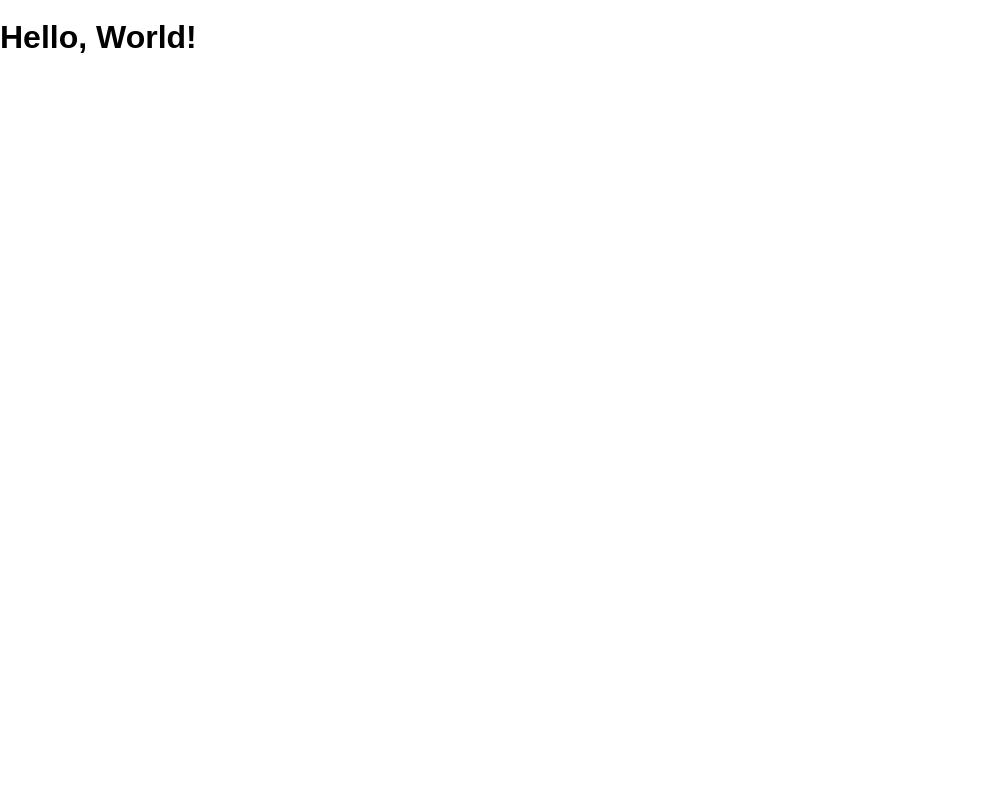
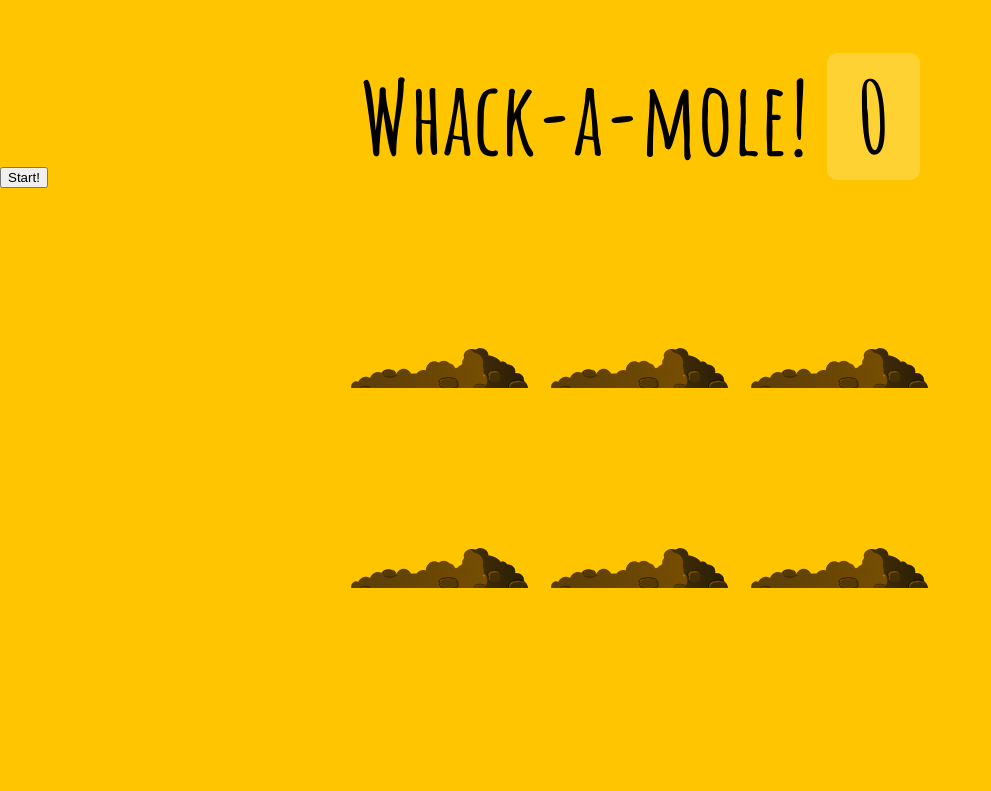
Before and after one commit to Hectorscreativeworld/day-30-wack-a-mole, a website: page public/index.html in a window 1280 px wide. Shown: the whole page, without its empty margins (0-991 px from the left). Drawn offline with Linux system fonts and the light colour scheme.

Commit message:
Wack o Mole

```diff
--- a/public/index.html
+++ b/public/index.html
@@ -1,13 +1,88 @@
 <!DOCTYPE html>
-<html>
-  <head lang="en">
-    <meta charset="UTF-8">
-    <meta name="viewport" content="width=device-width, initial-scale=1">
-    <title>Day 30 Wack A Mole</title>
-    <link rel="shortcut icon" href="/favicon.ico">
-    <link rel="stylesheet" href="/screen.css">
-  </head>
-  <body>
-    <h1 class='hello-world'>Hello, World!</h1>
-  </body>
+<html lang="en">
+
+<head>
+  <meta charset="UTF-8">
+  <title>Whack A Mole!</title>
+  <link href='https://fonts.googleapis.com/css?family=Amatic+SC:400,700' rel='stylesheet' type='text/css'>
+  <link rel="stylesheet" href="style.css">
+</head>
+
+<body>
+
+  <h1>Whack-a-mole! <span class="score">0</span></h1>
+  <button onClick="startGame()">Start!</button>
+
+  <div class="game">
+    <div class="hole hole1">
+      <div class="mole"></div>
+    </div>
+    <div class="hole hole2">
+      <div class="mole"></div>
+    </div>
+    <div class="hole hole3">
+      <div class="mole"></div>
+    </div>
+    <div class="hole hole4">
+      <div class="mole"></div>
+    </div>
+    <div class="hole hole5">
+      <div class="mole"></div>
+    </div>
+    <div class="hole hole6">
+      <div class="mole"></div>
+    </div>
+  </div>
+
+  <script>
+    const holes = document.querySelectorAll('.hole');
+    const scoreBoard = document.querySelector('.score');
+    const moles = document.querySelectorAll('.mole');
+    let lastHole;
+    let timeUp = false;
+    let score = 0;
+
+    function randomTime(min, max) {
+      return Math.round(Math.random() * (max - min) + min);
+    }
+
+    function randomHole(holes) {
+      const idx = Math.floor(Math.random() * holes.length);
+      const hole = holes[idx];
+      if (hole === lastHole) {
+        console.log('Ah nah thats the same one bud');
+        return randomHole(holes);
+      }
+      lastHole = hole;
+      return hole;
+    }
+
+    function peep() {
+      const time = randomTime(200, 1000);
+      const hole = randomHole(holes);
+      hole.classList.add('up');
+      setTimeout(() => {
+        hole.classList.remove('up');
+        if (!timeUp) peep();
+      }, time);
+    }
+
+    function startGame() {
+      scoreBoard.textContent = 0;
+      timeUp = false;
+      score = 0;
+      peep();
+      setTimeout(() => timeUp = true, 10000)
+    }
+
+    function bonk(e) {
+      if (!e.isTrusted) return; // cheater!
+      score++;
+      this.parentNode.classList.remove('up');
+      scoreBoard.textContent = score;
+    }
+    moles.forEach(mole => mole.addEventListener('click', bonk));
+  </script>
+</body>
+
 </html>
--- /dev/null
+++ b/public/style.css
@@ -0,0 +1,71 @@
+html {
+  box-sizing: border-box;
+  font-size: 10px;
+  background: #ffc600;
+}
+
+*,
+*:before,
+*:after {
+  box-sizing: inherit;
+}
+
+body {
+  padding: 0;
+  margin: 0;
+  font-family: 'Amatic SC', cursive;
+}
+
+h1 {
+  text-align: center;
+  font-size: 10rem;
+  line-height: 1;
+  margin-bottom: 0;
+}
+
+.score {
+  background: rgba(255, 255, 255, 0.2);
+  padding: 0 3rem;
+  line-height: 1;
+  border-radius: 1rem;
+}
+
+.game {
+  width: 600px;
+  height: 400px;
+  display: flex;
+  flex-wrap: wrap;
+  margin: 0 auto;
+}
+
+.hole {
+  flex: 1 0 33.33%;
+  overflow: hidden;
+  position: relative;
+}
+
+.hole:after {
+  display: block;
+  background: url(dirt.svg) bottom center no-repeat;
+  background-size: contain;
+  content: '';
+  width: 100%;
+  height: 70px;
+  position: absolute;
+  z-index: 2;
+  bottom: -30px;
+}
+
+.mole {
+  background: url('mole.svg') bottom center no-repeat;
+  background-size: 60%;
+  position: absolute;
+  top: 100%;
+  width: 100%;
+  height: 100%;
+  transition: all 0.4s;
+}
+
+.hole.up .mole {
+  top: 0;
+}
```
Also changed, not shown: public/dirt.svg (added), public/mole.svg (added).
